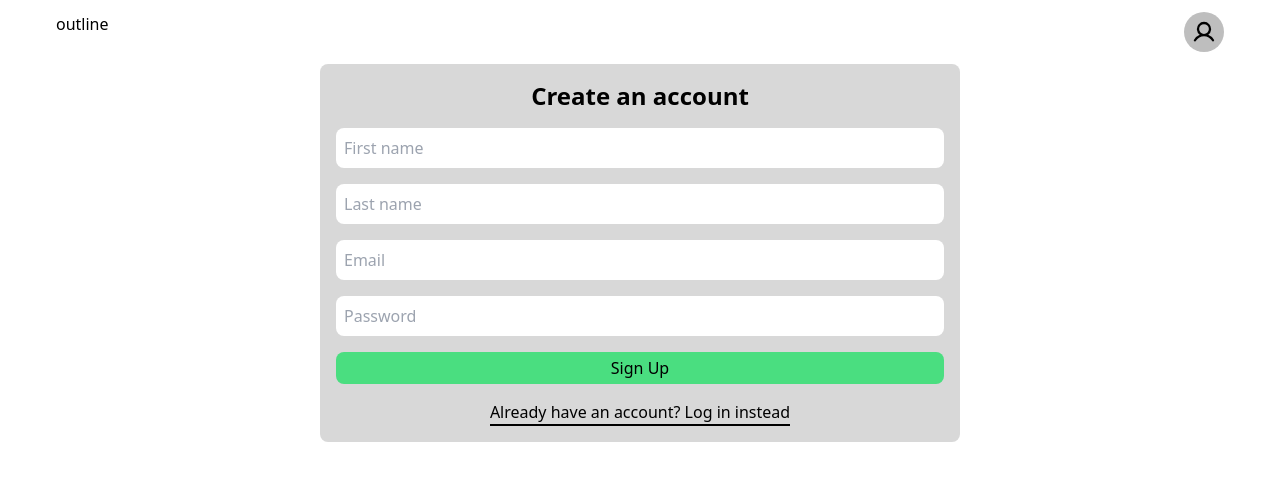
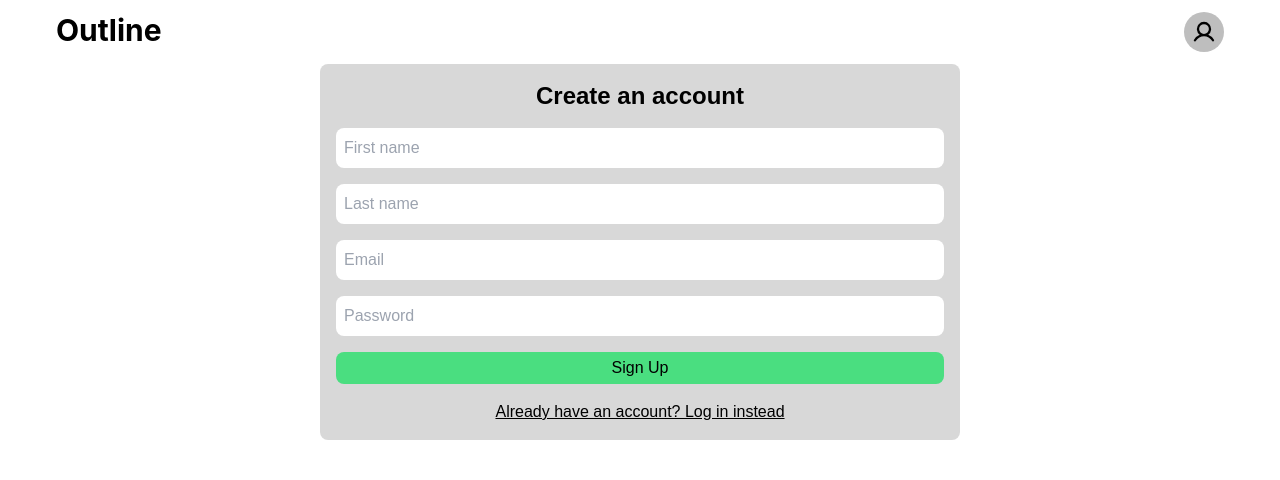
Before and after one commit to henrygraesberg/project-planner, a Nuxt app: page /auth in a window 1280 px wide. Shown: the top 480 px of the page. Built offline with nearby package versions, Linux system fonts and the light colour scheme; no server answers.

Commit message:
Add Poppins as default font

```diff
--- a/app.vue
+++ b/app.vue
@@ -2,3 +2,13 @@
   <Navbar />
   <NuxtPage />
 </template>
+
+<style scoped>
+:root {
+  --font-inter: 'Inter', sans-serif;
+}
+
+* {
+  font-family: 'Poppins', sans-serif;
+}
+</style>
--- a/components/Navbar.vue
+++ b/components/Navbar.vue
@@ -36,7 +36,7 @@ onMounted(() => {
 <template>
   <nav class="flex px-14 py-3 justify-between">
     <NuxtLink to="/">
-      <h1>outline</h1>
+      <h1 class="font-inter font-bold text-3xl">Outline</h1>
     </NuxtLink>
     <div class="flex">
       <button class="p-2 bg-text-grey grid place-content-center rounded-full" @click="() => {userMenuOpen = !userMenuOpen}">
@@ -59,20 +59,20 @@ onMounted(() => {
         <h1 class="text-xl">
           Welcome{{ loggedIn ? ',' : ' to' }}
           <br />
-          <span class="font-bold">{{ loggedIn ? user?.user_metadata.first_name : 'Outline' }}</span>
+          <span class="font-extrabold">{{ loggedIn ? user?.user_metadata.first_name : 'Outline' }}</span>
         </h1>
 
         <div v-show="loggedIn" class="flex flex-col">
-        <NuxtLink to="/profile" @click="userMenuOpen = false">
+        <NuxtLink to="/profile" @click="userMenuOpen = false" class="font-thin">
           Profile
         </NuxtLink>
-        <button @click="() => {signOut(); userMenuOpen = false}" class="self-end">
+        <button @click="() => {signOut(); userMenuOpen = false}" class="self-end font-thin underline">
           Log out
         </button>
         </div>
 
         <div v-show="!loggedIn">
-        <NuxtLink to="/auth" @click="userMenuOpen = false">
+        <NuxtLink to="/auth" @click="userMenuOpen = false" class="font-thin underline">
           Sign in/Sign up
         </NuxtLink>
         </div>
--- a/nuxt.config.ts
+++ b/nuxt.config.ts
@@ -4,7 +4,8 @@ export default defineNuxtConfig({
     '@nuxtjs/tailwindcss',
     '@formkit/auto-animate/nuxt',
     '@nuxt/icon',
-    '@nuxtjs/supabase'
+    '@nuxtjs/supabase',
+    '@nuxt/fonts'
   ],
   compatibilityDate: '2024-04-03',
   devtools: {
@@ -22,6 +23,9 @@ export default defineNuxtConfig({
             'primary-green': 'rgb(33 255 98 / <alpha-value>)',
             'secondary-green': 'rgb(16 255 168 / <alpha-value>)',
             'primary-cyan': 'rgb(35 252 247 / <alpha-value>)'
+          },
+          fontFamily: {
+            'inter': ['Inter', 'sans-serif']
           }
         }
       }
--- a/package.json
+++ b/package.json
@@ -11,6 +11,7 @@
   },
   "dependencies": {
     "@formkit/auto-animate": "^0.8.2",
+    "@nuxt/fonts": "^0.10.2",
     "nuxt": "^3.13.2",
     "vue": "latest",
     "vue-router": "latest"
--- a/pages/auth.vue
+++ b/pages/auth.vue
@@ -62,7 +62,7 @@ onMounted(() => {
       <button type="submit" class="w-full bg-green-400 rounded-lg p-1">
         {{ isSignUp ? 'Sign Up' : 'Sign In' }}
       </button>
-      <button type="button" @click="isSignUp = !isSignUp" class="border-b-2 border-b-black">
+      <button type="button" @click="isSignUp = !isSignUp" class="underline">
         {{ isSignUp ? 'Already have an account? Log in instead' : 'New user? Create an account' }}
       </button>
     </form>
```
Also changed, not shown: 1 other file (tests, documents, lock files or other folders).
